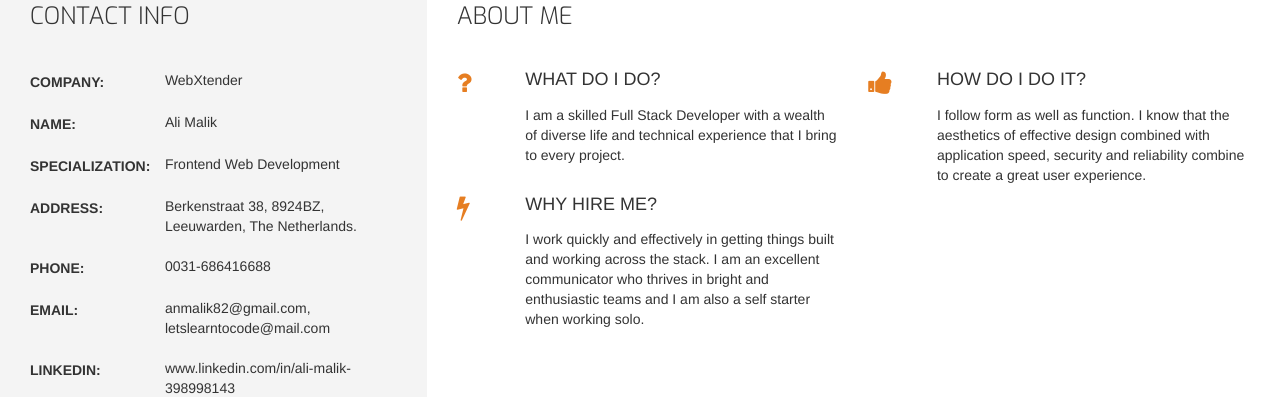
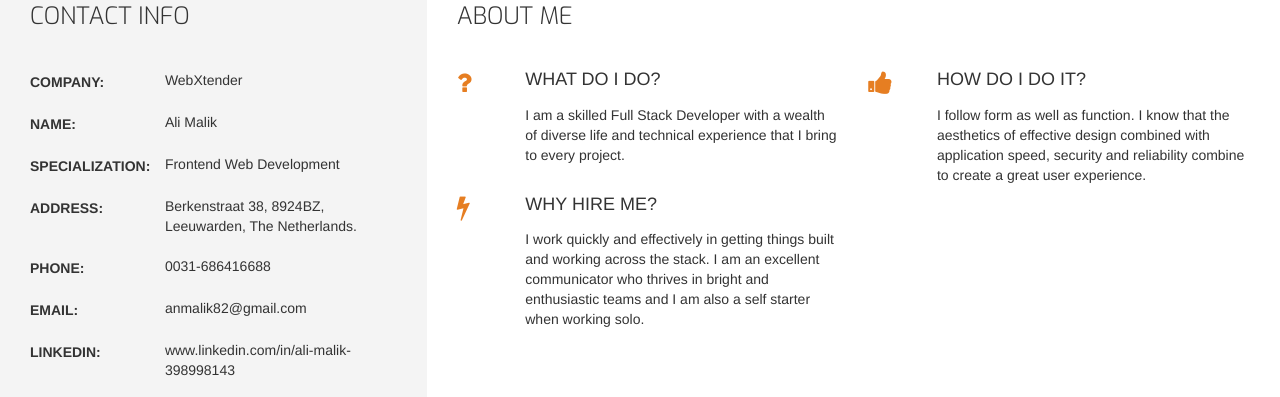
Before and after one commit to anmalik82/Resume-Website, a plain HTML site: page index.html in a window 1280 px wide. Shown: the part 383-780 px from the top of the page. Drawn offline with nearby package versions, Linux system fonts and the light colour scheme.

Commit message:
updated info section

```diff
--- a/index.html
+++ b/index.html
@@ -124,7 +124,7 @@
 
                         </div>
                         <div class="value">
-                            <p> anmalik82@gmail.com, letslearntocode@mail.com </p>
+                            <p> anmalik82@gmail.com </p>
                         </div>
                     </div>
                     <div class="personal-info-item">
```
